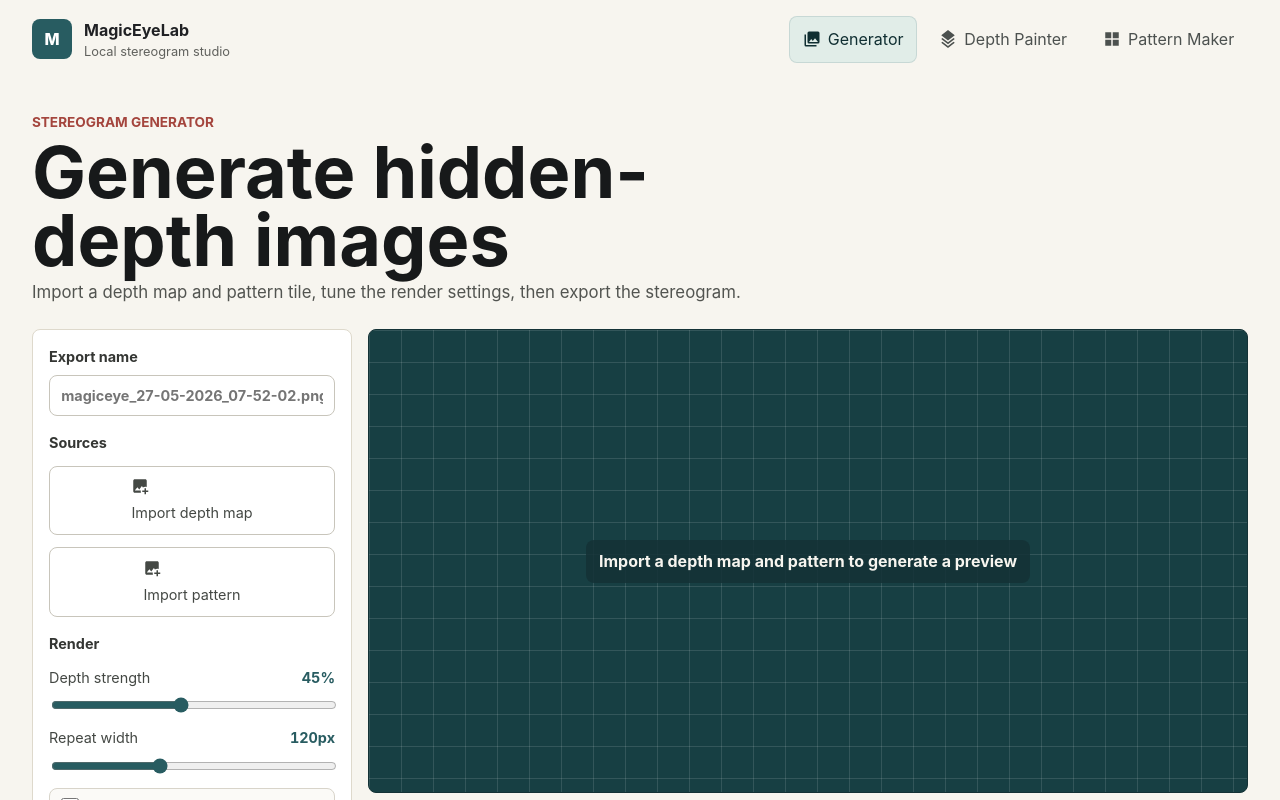
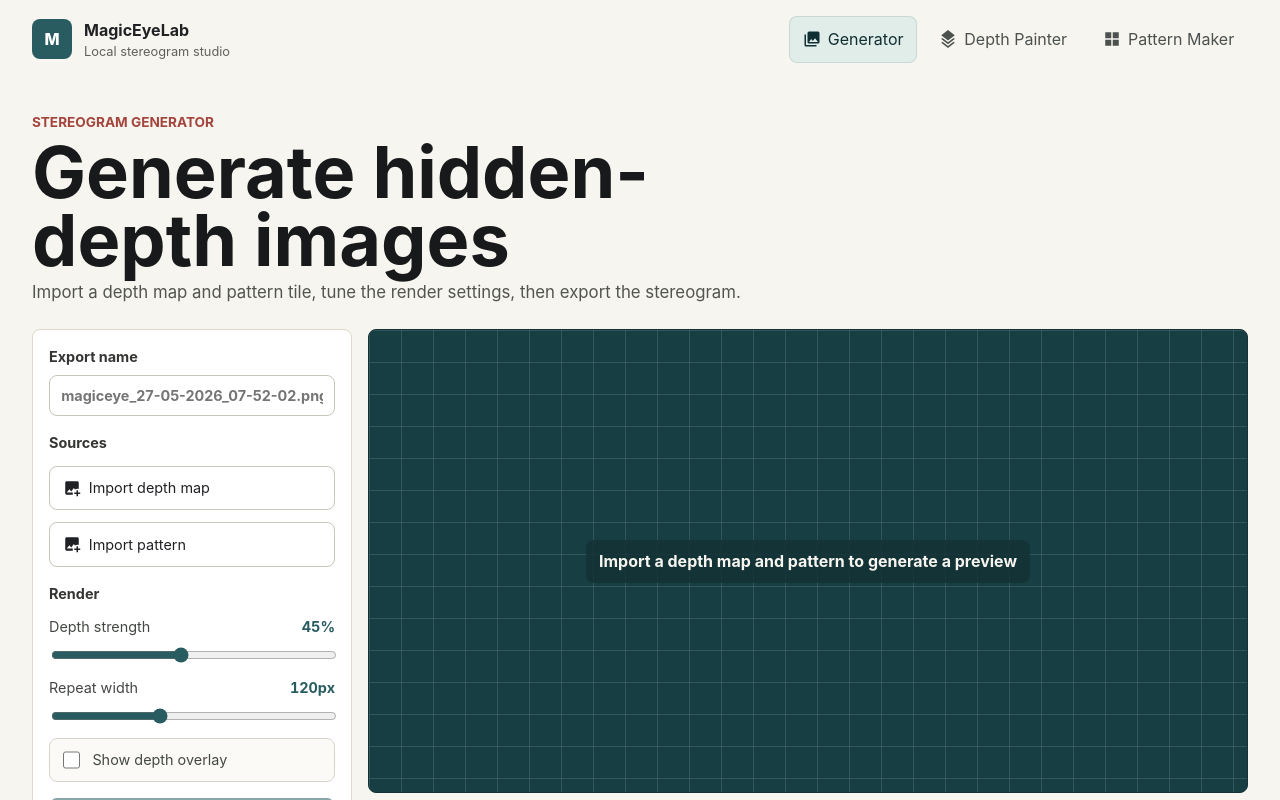
Before and after one commit to manix84/magiceyelab, a React (Vite) app: page /generator in a window 1280 px wide. Shown: the top 800 px of the page. Built offline with nearby package versions, Linux system fonts and the light colour scheme.

Commit message:
feat: update styles for fileButton and toggleField labels; improve layout and alignment

```diff
--- a/package.json
+++ b/package.json
@@ -1,6 +1,6 @@
 {
   "name": "magiceyelab",
-  "version": "3.0.0",
+  "version": "3.1.0",
   "private": true,
   "type": "module",
   "scripts": {
--- a/src/features/generator/GeneratorPage.module.scss
+++ b/src/features/generator/GeneratorPage.module.scss
@@ -35,12 +35,13 @@
   }
 }
 
-.fileButton {
+label.fileButton {
   position: relative;
-  display: inline-flex;
+  display: flex;
   align-items: center;
-  justify-content: center;
+  justify-content: flex-start;
   gap: 0.5rem;
+  width: 100%;
   min-height: 2.75rem;
   overflow: hidden;
   border: 1px solid #c8c5bb;
@@ -49,6 +50,10 @@
   color: #202124;
   background: #ffffff;
   cursor: pointer;
+
+  svg {
+    flex: 0 0 auto;
+  }
 
   &:hover,
   &:focus-within {
@@ -111,15 +116,16 @@
   }
 }
 
-.toggleField {
+label.toggleField {
   display: flex;
   align-items: center;
-  justify-content: space-between;
+  justify-content: flex-start;
   gap: 0.75rem;
-  min-height: 2.5rem;
+  width: 100%;
+  min-height: 2.75rem;
   border: 1px solid #d8d4ca;
   border-radius: 8px;
-  padding: 0.55rem 0.7rem;
+  padding: 0.65rem 0.8rem;
   background: #fbfaf7;
   cursor: pointer;
 
```
Also changed, not shown: 1 other file (tests, documents, lock files or other folders).
